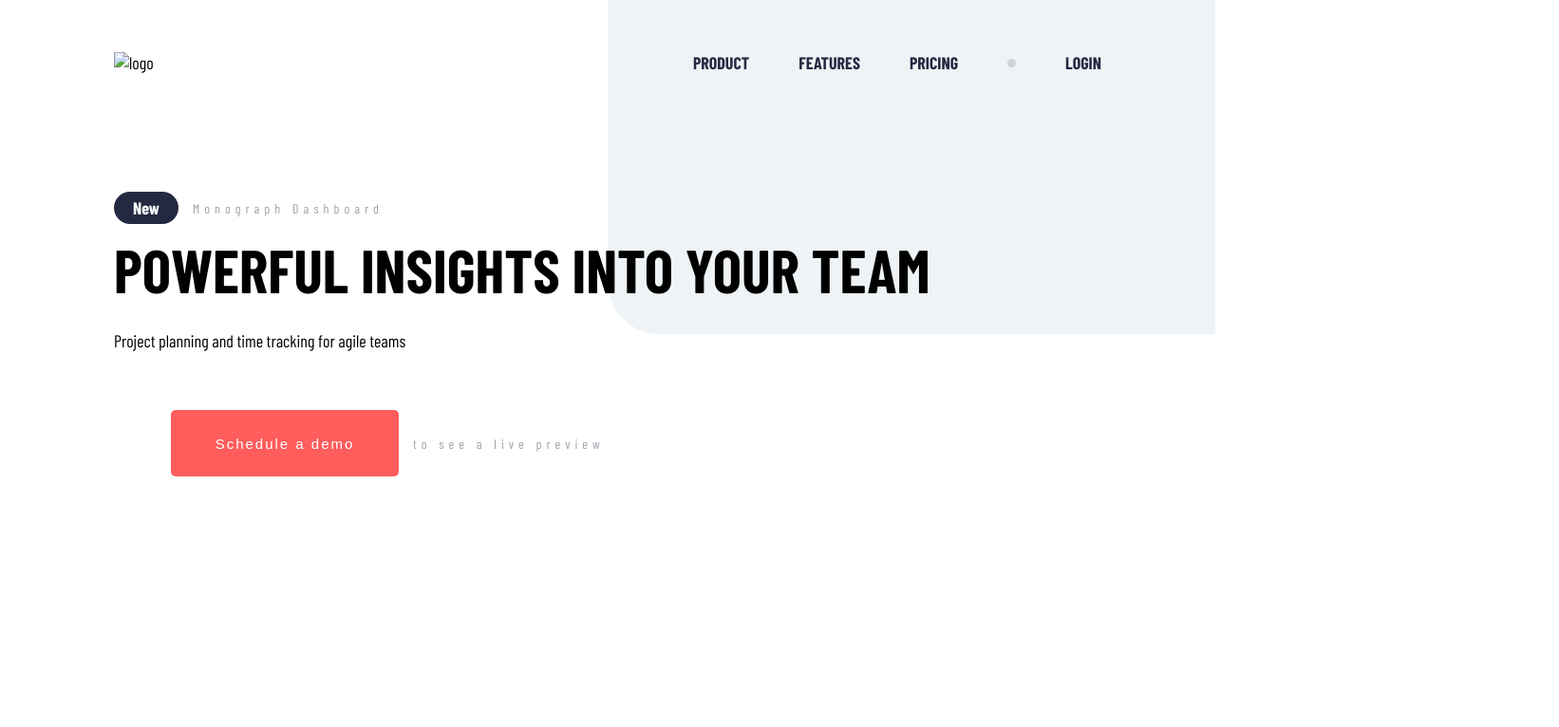
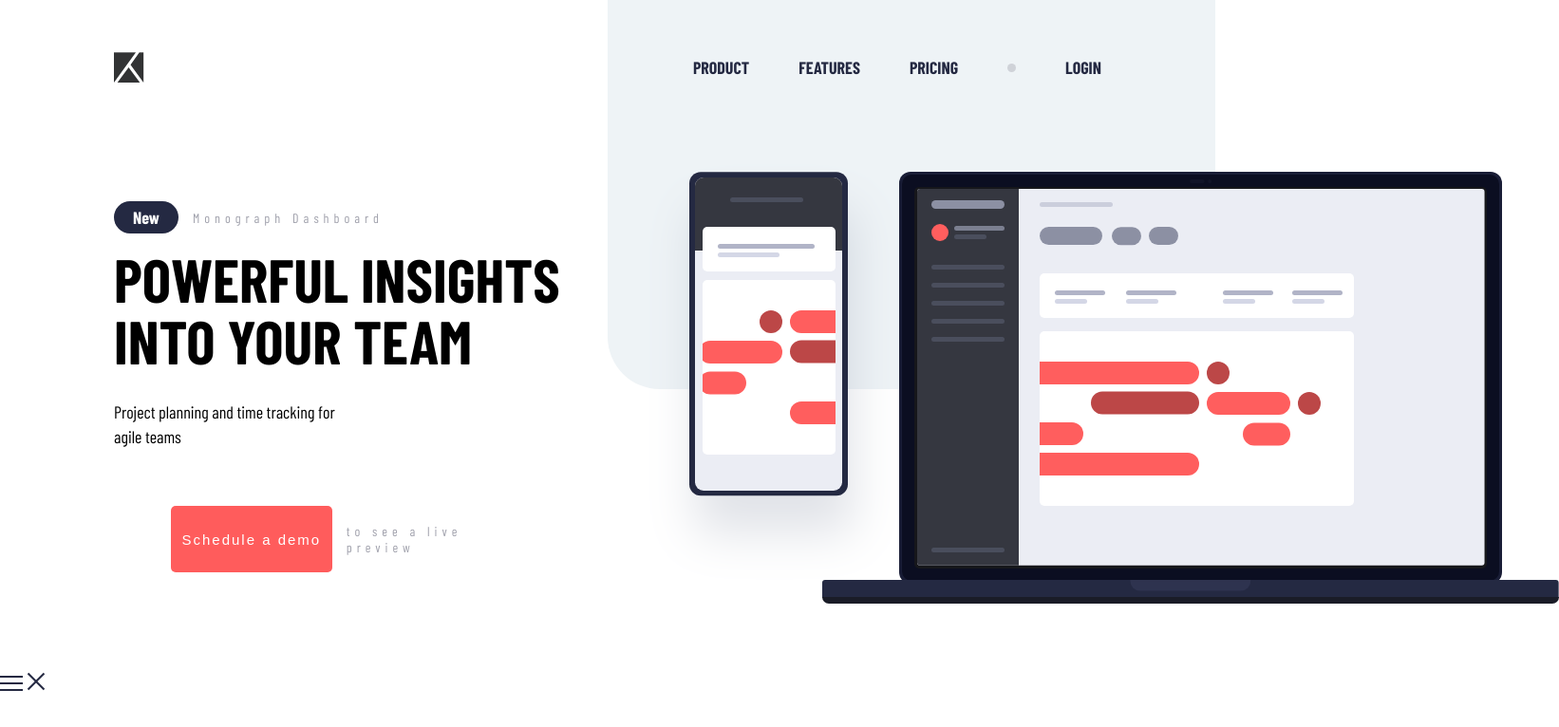
Before and after one commit to karima12415/project-tracking-into-component, a plain HTML site: page index.html in a window 1280 px wide. Shown: the whole page at 95% size, 1642 px wide, since content can reach past the window. Drawn offline with nearby package versions, Linux system fonts and the light colour scheme.

Commit message:
Update index.html

```diff
--- a/index.html
+++ b/index.html
@@ -9,15 +9,10 @@
 
   <title>Frontend Mentor | Project tracking intro component</title>
 
-  <!-- Feel free to remove these styles or customise in your own stylesheet 👍 -->
-  <style>
-    .attribution { font-size: 11px; text-align: center; }
-    .attribution a { color: hsl(228, 45%, 44%); }
-  </style>
 </head>
 <body>
   <nav>
-    <img src="./images/logo.svg" alt="logo">
+    <img src="./logo.svg" alt="logo">
     <ul class="lists">
       <li> Product</li>
       <li>Features</li>
@@ -41,13 +36,13 @@
         </div>
     </div>
     <div class="img">
-      <img src="./images/illustration-devices.svg" alt="">
+      <img src="./illustration-devices.svg" alt="">
 
     </div>
   </main>
 
 </body>
-<img src="./images/icon-hamburger.svg" alt="" class="icon-ham">
-<img src="./images/icon-close.svg" alt="" class="icon-close">
+<img src="./icon-hamburger.svg" alt="" class="icon-ham">
+<img src="./icon-close.svg" alt="" class="icon-close">
 
 </html>
```
